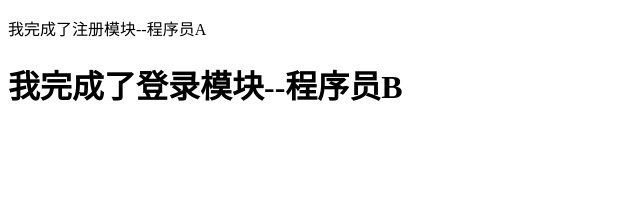
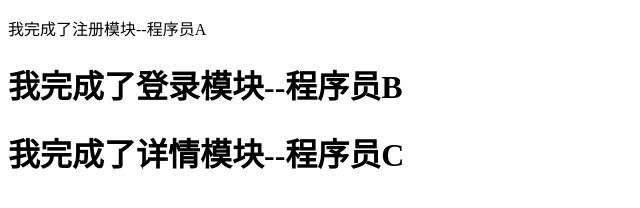
Before and after one commit to 274153560/first-project-test, a plain HTML site: page index.html in a window 1280 px wide. Shown: the whole page, without its empty margins (0-640 px from the left). Drawn offline with Linux system fonts and the light colour scheme.

Commit message:
程序员C完成的详情模块

```diff
--- a/index.html
+++ b/index.html
@@ -10,5 +10,6 @@
 <body>
 <p>我完成了注册模块--程序员A</p>
 <h1>我完成了登录模块--程序员B</h1>
+<h1>我完成了详情模块--程序员C</h1>
 </body>
 </html>
```
